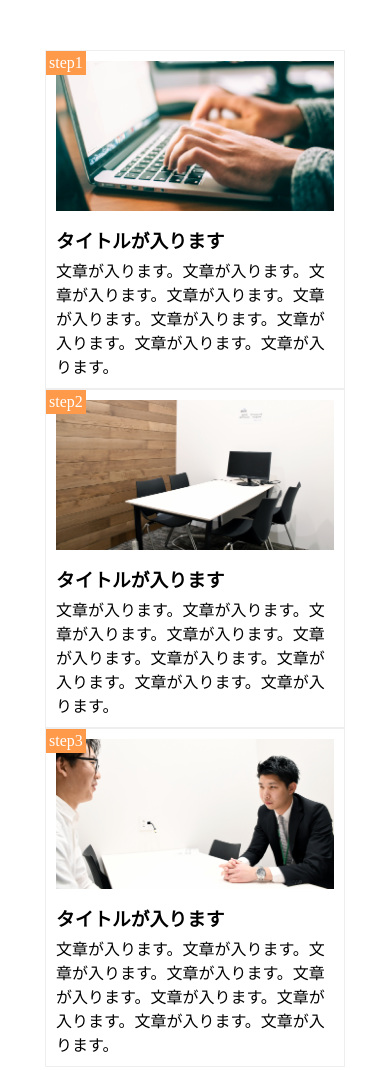
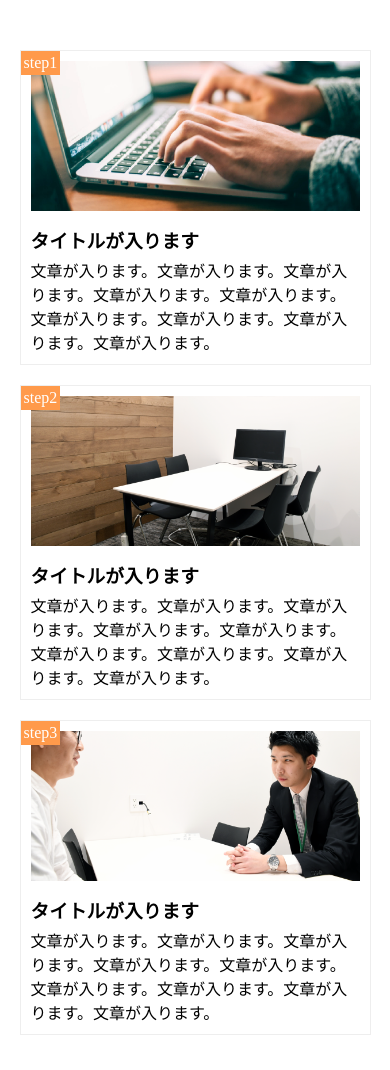
Before and after one commit to yuto-infratop/chapter9-10, a plain HTML site: page index.html in a window 390 px wide. Drawn offline with Linux system fonts and the light colour scheme.

Commit message:
[modify]chapter10_kadai

```diff
--- a/style.css
+++ b/style.css
@@ -11,7 +11,7 @@
 }
 
 main{
-  width: 100%;
+  width: 960px;
   margin: 50px auto;
 }
 
@@ -63,14 +63,13 @@ main{
   }
 }
 @media screen and (max-width:768px){
+  main{
+    width: 100%;
+  }
   .step-box{
+    width: 90%;
     float: none;
     margin: 0 auto;
+    margin-bottom: 20px;
   }
 }
-@media screen and (max-width:425px){
-  .step-box{
-    float: none;
-    margin: 0 auto;
-  }
-}
```
